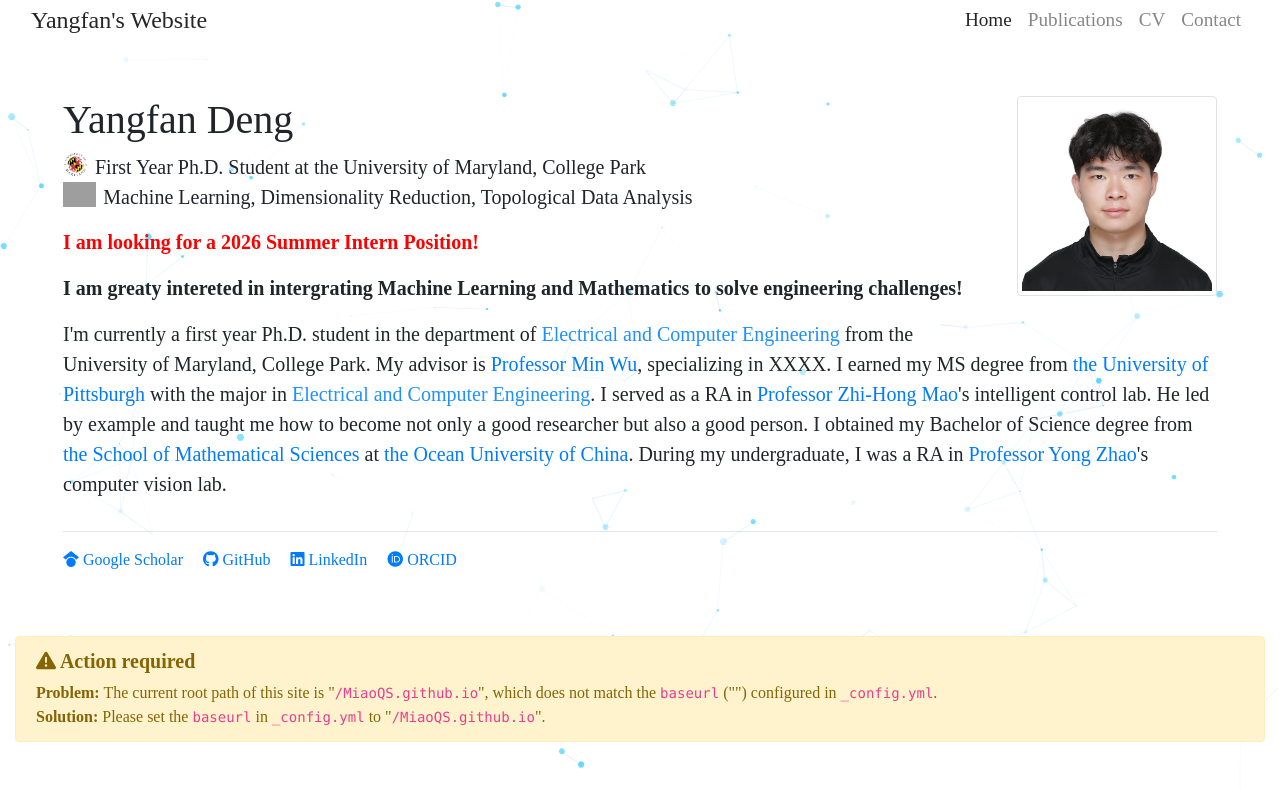
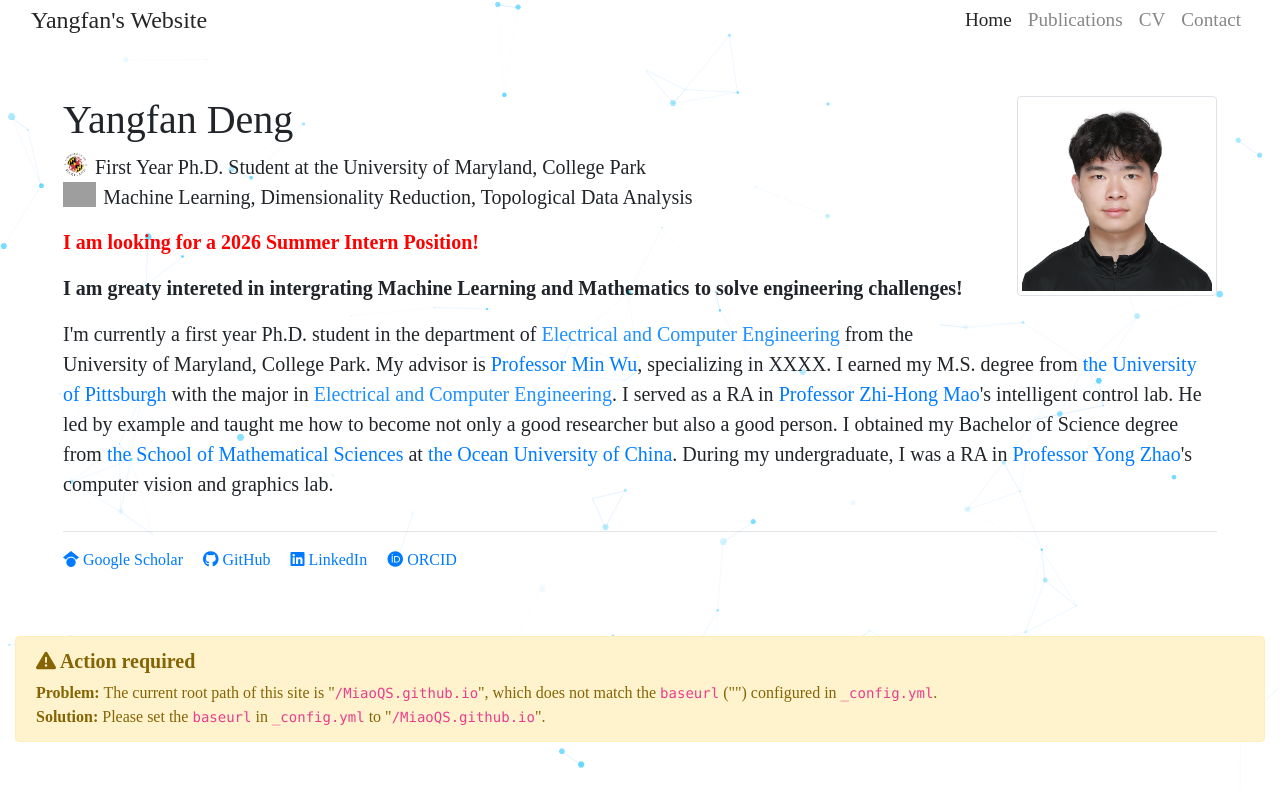
Before and after one commit to MiaoQS/MiaoQS.github.io, a Jekyll site: the page built from index.html, in a window 1280 px wide and 1380 px high. Shown: the top 789 px of the window. Built offline with Jekyll 4.4.1, drawn with Linux system fonts in a browser that asks for light colours; nearby versions of some CDN libraries; a style sheet for code colours, icons or effects is not loaded; some of the changed text lies outside the part shown; grey boxes are pictures that could not be loaded.

Commit message:
Update profile.yml

```diff
--- a/_data/profile.yml
+++ b/_data/profile.yml
@@ -30,11 +30,11 @@
 
   <p>
     I'm currently a first year Ph.D. student in the department of <span style="color: #1E90FF;">Electrical and Computer Engineering</span>
-    from the University of Maryland, College Park. My advisor is <a href="https://ece.umd.edu/clark/faculty/497/Min-Wu" target="_blank">Professor Min Wu</a>, specializing in XXXX. I earned my MS degree from <a href="https://www.engineering.pitt.edu/" target="_blank">the University of Pittsburgh</a>
+    from the University of Maryland, College Park. My advisor is <a href="https://ece.umd.edu/clark/faculty/497/Min-Wu" target="_blank">Professor Min Wu</a>, specializing in XXXX. I earned my M.S. degree from <a href="https://www.engineering.pitt.edu/" target="_blank">the University of Pittsburgh</a>
     with the major in <span style="color: #1E90FF;">Electrical and Computer Engineering</span>. I served as a RA in <a href="https://www.engineering.pitt.edu/people/faculty/zhi-hong-mao/" target="_blank">Professor Zhi-Hong Mao</a>'s intelligent control lab.
     He led by example and taught me how to become not only a good researcher but also a good person. I obtained my Bachelor of Science degree from <a href="https://math.ouc.edu.cn/" target="_blank">the
     School of Mathematical Sciences</a> at <a href="https://www.ouc.edu.cn/" target="_blank">the Ocean University of China</a>.
-    During my undergraduate, I was a RA in <a href="http://eweb.ouc.edu.cn/ms/2013/1231/c4086a14217/page.htm" target="_blank">Professor Yong Zhao</a>'s computer vision lab.
+    During my undergraduate, I was a RA in <a href="http://eweb.ouc.edu.cn/ms/2013/1231/c4086a14217/page.htm" target="_blank">Professor Yong Zhao</a>'s computer vision and graphics lab.
 
   </p>
 
@@ -100,7 +100,7 @@
 
   - logo: assets/images/badges/OUC.png
     position: Research Assistant
-    department: Computer Vision and Graphic Lab
+    department: Computer Vision and Graphics Lab
     time: Qingdao, CHN, 2021-2023
 
   - logo: assets/images/badges/China_Mobile.png
```
